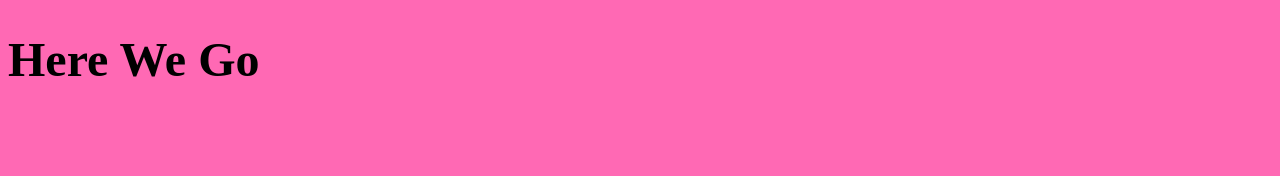
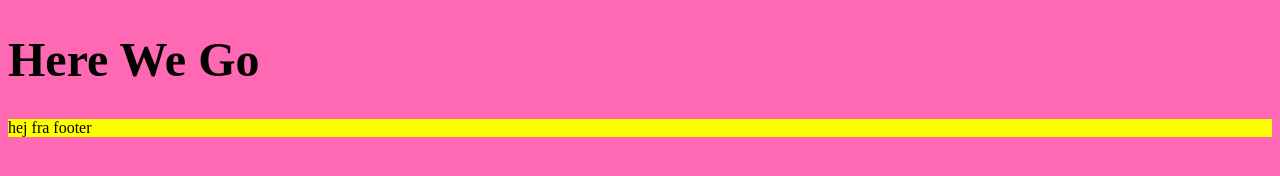
Before and after one commit to filzac98/GIT-TEST, a plain HTML site: page index.html in a window 1280 px wide. Drawn offline with Linux system fonts and the light colour scheme.

Commit message:
footeradd

```diff
--- a/index.html
+++ b/index.html
@@ -8,6 +8,9 @@
   </head>
   <body>
     <h1>Here We Go</h1>
+    <footer>
+      <p>hej fra footer</p>
+    </footer>
     <script src="main.js"></script>
   </body>
 </html>
--- a/style.css
+++ b/style.css
@@ -10,3 +10,6 @@ body {
 h1 {
   font-size: 3rem;
 }
+footer {
+  background-color: yellow;
+}
```
